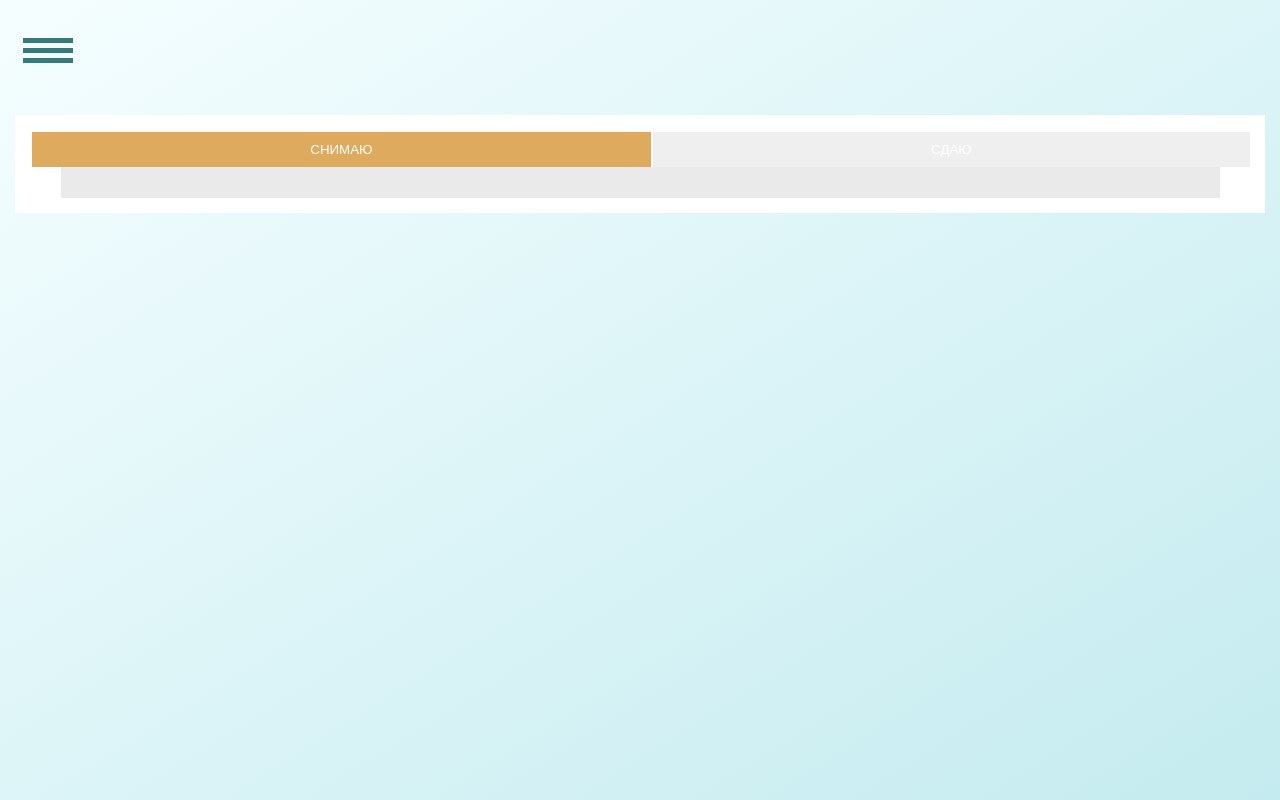
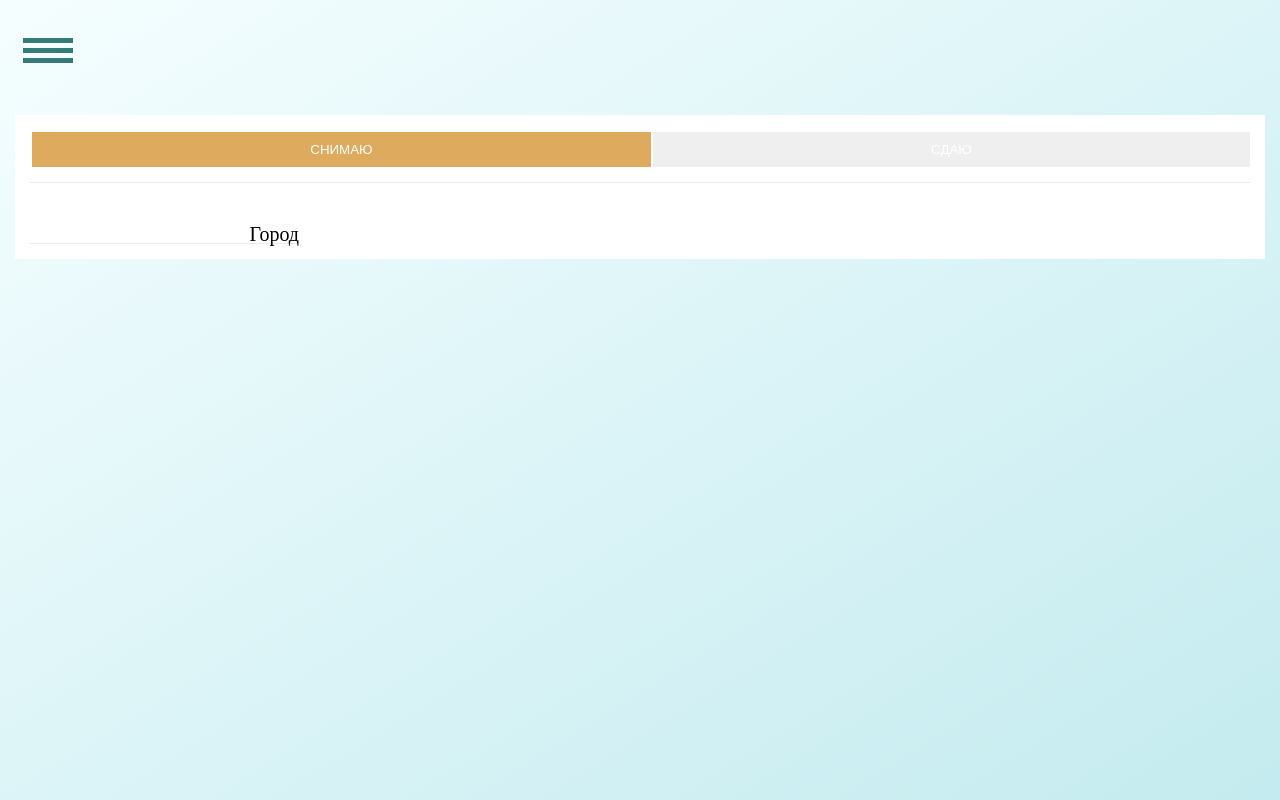
Before and after one commit to vananos/sosedi, a React (Create React App) app: page /create-ad in a window 1280 px wide. Built offline with nearby package versions, Linux system fonts and the light colour scheme.

Commit message:
add suggest draft

```diff
--- a/src/components/common/TextInput.css
+++ b/src/components/common/TextInput.css
@@ -23,6 +23,7 @@
     right: 0;
     top: 1.25em;
     transition: 0.3s linear;
+    text-transform: capitalize;
 }
 
 .text-input:focus ~ .label-info,
--- a/src/components/common/TextInput.js
+++ b/src/components/common/TextInput.js
@@ -7,7 +7,8 @@ export default class TextInput extends Component {
     super(props);
     this.state = {
       isEmpty: this.isEmpty(props.value),
-      value: props.value
+      value: props.value,
+      changeHandler: props.onChange
     };
   }
 
@@ -23,6 +24,7 @@ export default class TextInput extends Component {
         isEmpty: isEmpty
       });
     }
+    this.state.changeHandler && this.state.changeHandler(e);
   };
 
   render() {
--- a/src/components/createad/CreateAd.css
+++ b/src/components/createad/CreateAd.css
@@ -3,6 +3,12 @@
     padding: 15px;
     flex-grow: 1;
     font-size: 20px;
+}
+
+.create-ad-header {
+    padding-bottom: 15px;
+    border-bottom: 1px solid rgba(234, 234, 234, 1);
+    margin-bottom: 15px;
 }
 
 .create-ad-toggler {
@@ -11,17 +17,6 @@
     align-items: center;
 }
 
-.grey-dash {
-    display: block;
-    content: "";
-    padding-top: 15px;
-    padding-bottom: 15px;
-    width: 95%;
-    margin: 0 auto;
-    height: 1px;
-    background-color: rgba(234, 234, 234, 1);
-}
-
 .create-ad-toggler>div {
     flex-grow: 1;
 }
--- a/src/components/createad/CreateAd.js
+++ b/src/components/createad/CreateAd.js
@@ -16,19 +16,22 @@ export default class CreateAd extends Component {
     const isNeighbor = this.state.activeTab === "neighbor";
     return (
       <div className="create-ad">
-        <div className="create-ad-header">
-          <div className="create-ad-toggler">
-            <Button color={`${isNeighbor ? "btn-yellow" : ""}`}>Снимаю</Button>
-            <Button color={`${!isNeighbor ? "btn-yellow" : ""}`}>Сдаю</Button>
+        <div >
+          <div className="create-ad-header">
+            <div className="create-ad-toggler">
+              <Button color={`${isNeighbor ? "btn-yellow" : ""}`}>
+                Снимаю
+              </Button>
+              <Button color={`${!isNeighbor ? "btn-yellow" : ""}`}>Сдаю</Button>
+            </div>
           </div>
-          <span className="grey-dash" />
         </div>
+        {this.state.activeTab === "neighbor" ? (
+          <CreateNeighborAd />
+        ) : (
+          <CreateTenantAd />
+        )}
       </div>
-      // {this.state.activeTab === "neighbor" ? (
-      //   <CreateNeighborAd />
-      // ) : (
-      //   <CreateTenantAd />
-      // )}
     );
   }
 }
--- a/src/components/createad/CreateNeighborAd.js
+++ b/src/components/createad/CreateNeighborAd.js
@@ -1,11 +1,40 @@
-import React, { Component } from 'react'
+import React, { Component } from "react";
+import TextInput from "../common/TextInput";
+import GeoSuggest from "./GeoSuggest";
 
 export default class CreateNeighborAd extends Component {
+  constructor(props) {
+    super(props);
+    this.state = {
+      geoSuggestion: "",
+      suggestions: [],
+      suggestionListFull: [
+            { value: "Питер", id: 0 },
+            { value: "Пивер", id: 1 },
+            { value: "Пикер", id: 2 }
+          ]
+    };
+  }
+
   render() {
+    console.log(this.state.suggestions);
     return (
       <div>
-
+        <TextInput
+          value={this.state.geoSuggestion}
+          label="город"
+          onChange={e => {
+            const newValue = e.target.value;
+            this.setState({
+              geoSuggestion: newValue,
+              suggestions: newValue === '' ? [] :  this.state.suggestionListFull.filter(suggestion => suggestion.value.toLowerCase().includes(newValue.toLowerCase()))
+            });
+          }}
+        />
+        <GeoSuggest
+          suggestions={this.state.suggestions}
+        />
       </div>
-    )
+    );
   }
 }
--- /dev/null
+++ b/src/components/createad/GeoSuggest.css
@@ -0,0 +1,24 @@
+.create-ad-geo-suggest-list {
+    max-height: 8em;
+    overflow-y: scroll;
+    margin: 1.5em 0;
+}
+
+.create-ad-geo-suggest {
+    color: rgba(175, 175, 175, 1);
+    border-bottom: 1px solid rgba(175, 175, 175, 1);
+    padding-bottom: 0.5em;
+    margin-top: 0.5em;
+    text-align: center;
+    cursor: pointer;
+}
+
+.create-ad-geo-suggest:active {
+    color: rgba(196, 156, 97, 1);
+    border-color: rgba(196, 156, 97, 1);
+}
+
+.create-ad-geo-suggest:hover {
+    color: rgba(244, 197, 127, 1);
+    border-color: rgba(244, 197, 127, 1);
+}
--- /dev/null
+++ b/src/components/createad/GeoSuggest.js
@@ -0,0 +1,20 @@
+import React, { Component } from "react";
+import "./GeoSuggest.css";
+
+export default class GeoSuggest extends Component {
+  render() {
+    const { clickHandler, suggestions } = this.props;
+    if(suggestions.length === 0) {
+        return null;
+    }
+    return (
+      <div className="create-ad-geo-suggest-list" onClick={clickHandler}>
+        {suggestions.map(suggesion => (
+          <div className="create-ad-geo-suggest" key={suggesion.id}>
+            {suggesion.value}
+          </div>
+        ))}
+      </div>
+    );
+  }
+}
```
